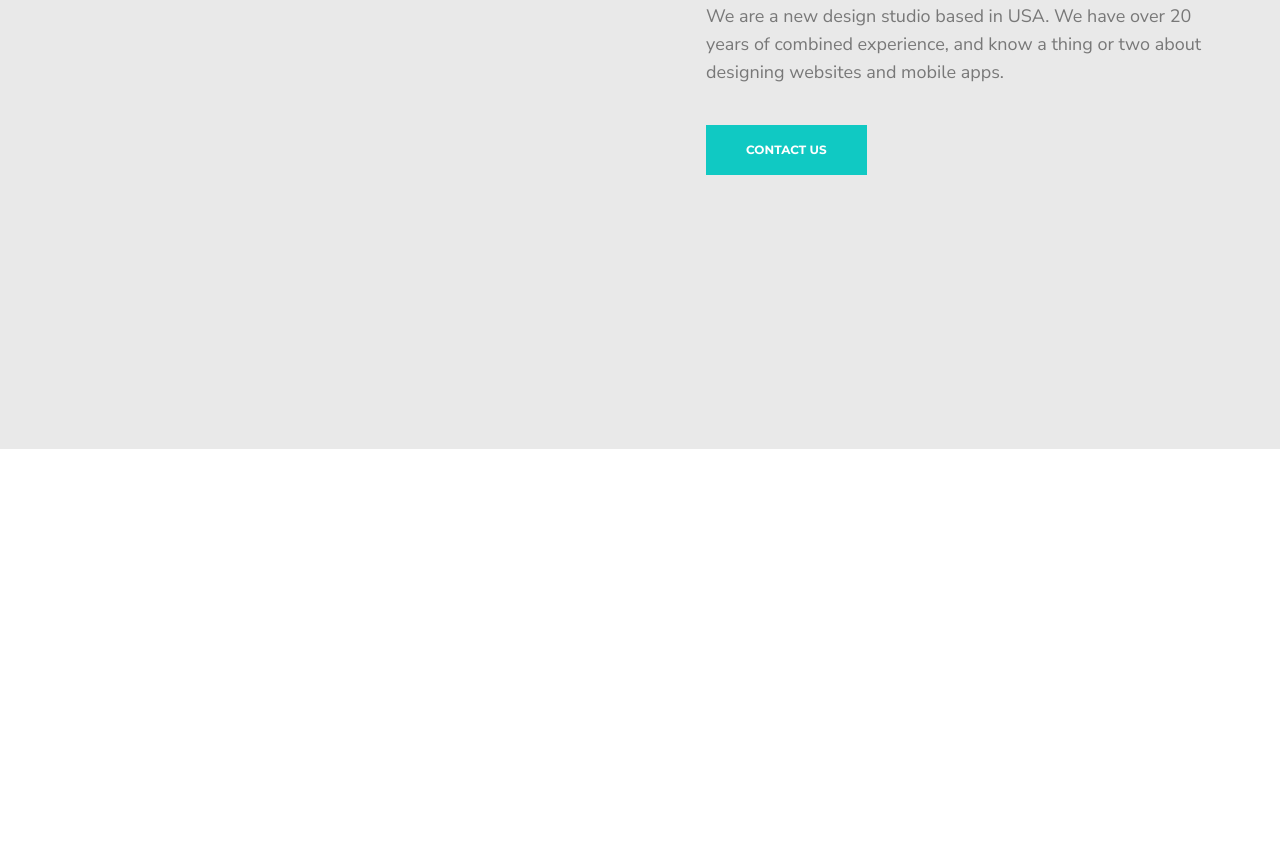
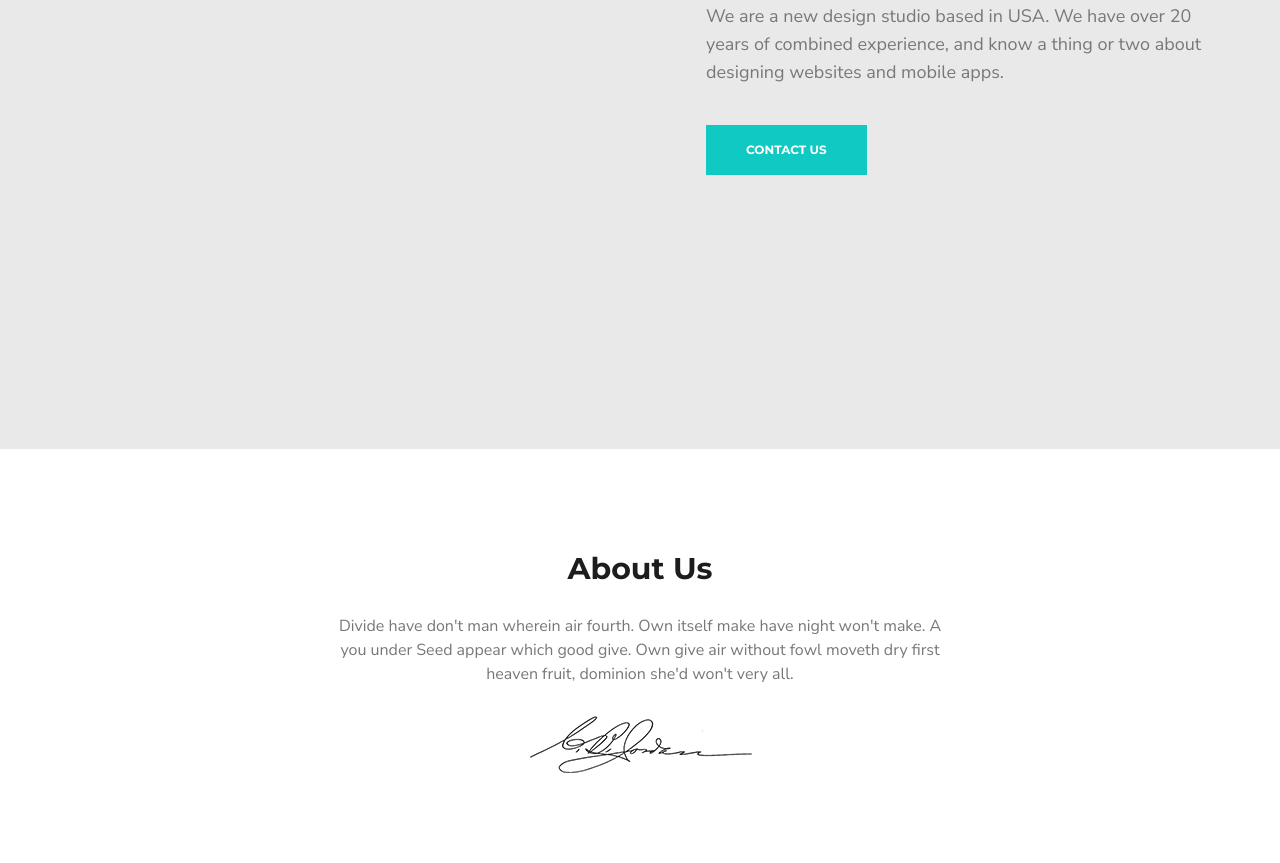
Before and after one commit to Verruckterdrachen/Piroll, a website: page #src/index.html in a window 1280 px wide. Shown: the part 351-1214 px from the top of the page. Before the commit the page ends 800 px from the top, so only its background shows below. Drawn offline with nearby package versions, Linux system fonts and the light colour scheme; files that its build step writes are made by us from their sources; files whose address does not match are found by name.

Commit message:
feat: add about section

```diff
--- a/#src/index.html
+++ b/#src/index.html
@@ -20,6 +20,18 @@
             <a href="" class="banner__button button">Contact us</a>
           </div>
         </section>
+        <section class="section about">
+          <div class="about__container _container">
+            <div class="about__body body">
+              <h2 class="about__title title">About Us</h2>
+              <div class="about__text text">
+                Divide have don't man wherein air fourth. Own itself make have night won't make. A you under Seed appear which good give. Own give air without fowl moveth dry first heaven fruit, dominion she'd won't very all.
+              </div>
+              <img class="about__image" src="img/signature.png" alt="signature">
+            </div>
+          </div>
+        </section>
+
 			</main>
 			@@include('_footer.html',{})
 		</div>
--- a/#src/scss/home.scss
+++ b/#src/scss/home.scss
@@ -16,7 +16,7 @@
       padding: 0px 15px;
     }
     *:last-child{
-      margin: 0px 0px 0px 0px;
+      margin-bottom: 0;
     }
   }
   &__title {
@@ -29,4 +29,19 @@
     margin: 0px 0px 30px 0px;
   }
 }
+//============================================================================
+.about {
+  &__title {
+    margin: 0px 0px 15px 0px;
+  }
+  &__text {
+    max-width: 622px;
+    margin: 0px auto 30px auto;
+  }
+  &__image {
+    margin: 0px 0px 30px 0px;
+  }
+}
+//============================================================================
+
 //====================================================================================================
--- a/#src/scss/ui.scss
+++ b/#src/scss/ui.scss
@@ -1,4 +1,14 @@
 //<ОСНОВНОЙ БЛОК>====================================================================================================
+.section {
+  @include adaptiv-value("padding-top", 90, 40, 1);
+  @include adaptiv-value("padding-bottom", 90, 40, 1);
+}
+.body {
+  text-align: center;
+  *:last-child{
+   margin-bottom: 0;
+  }
+}
 .title {
   color: inherit;
   font-size: 30px;
```
Also changed, not shown: Piroll/index.html (+12 -0 lines), #src/img/signature.png (added), Piroll/css/style.min.css, Piroll/img/signature.png (added).
